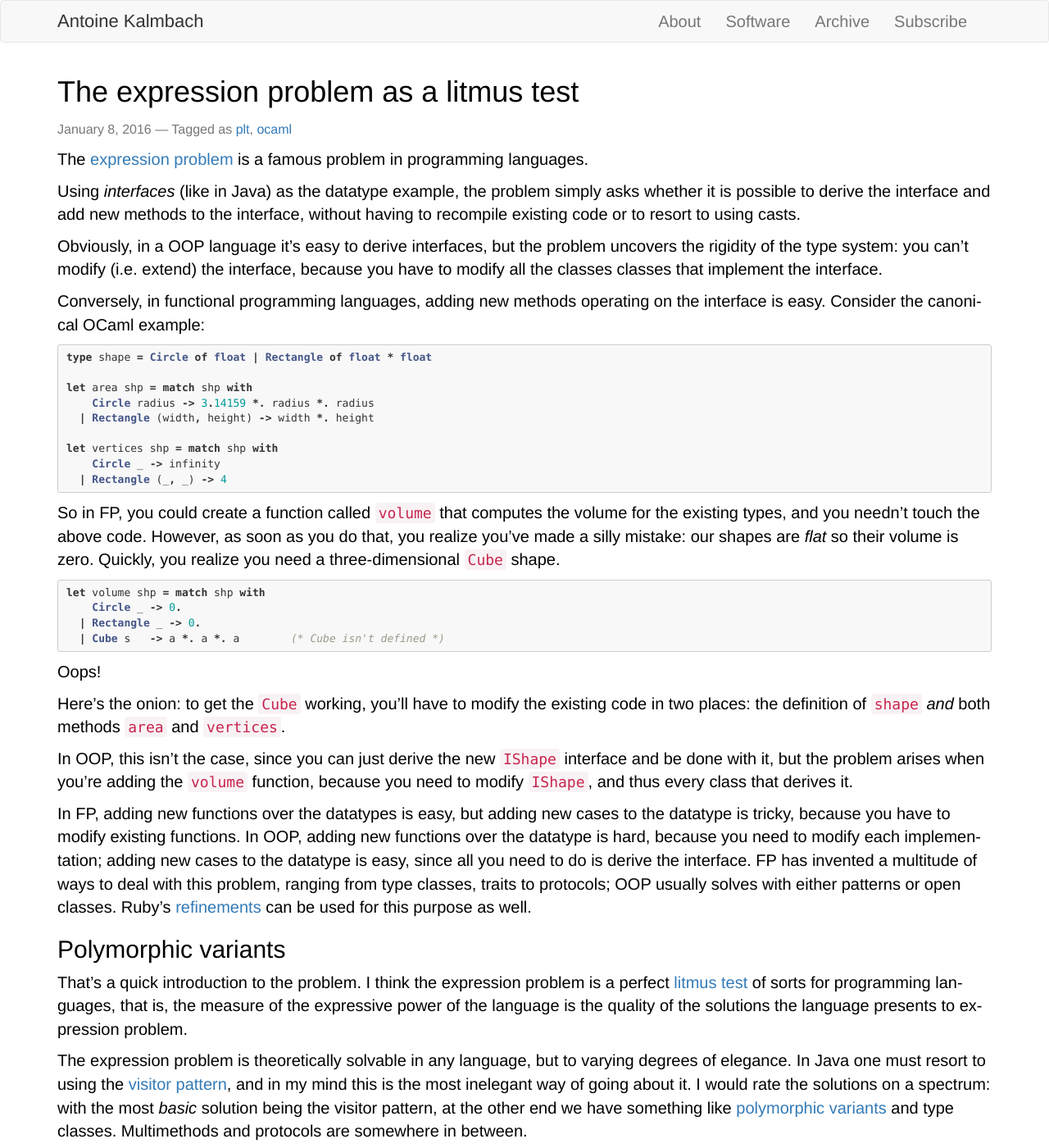
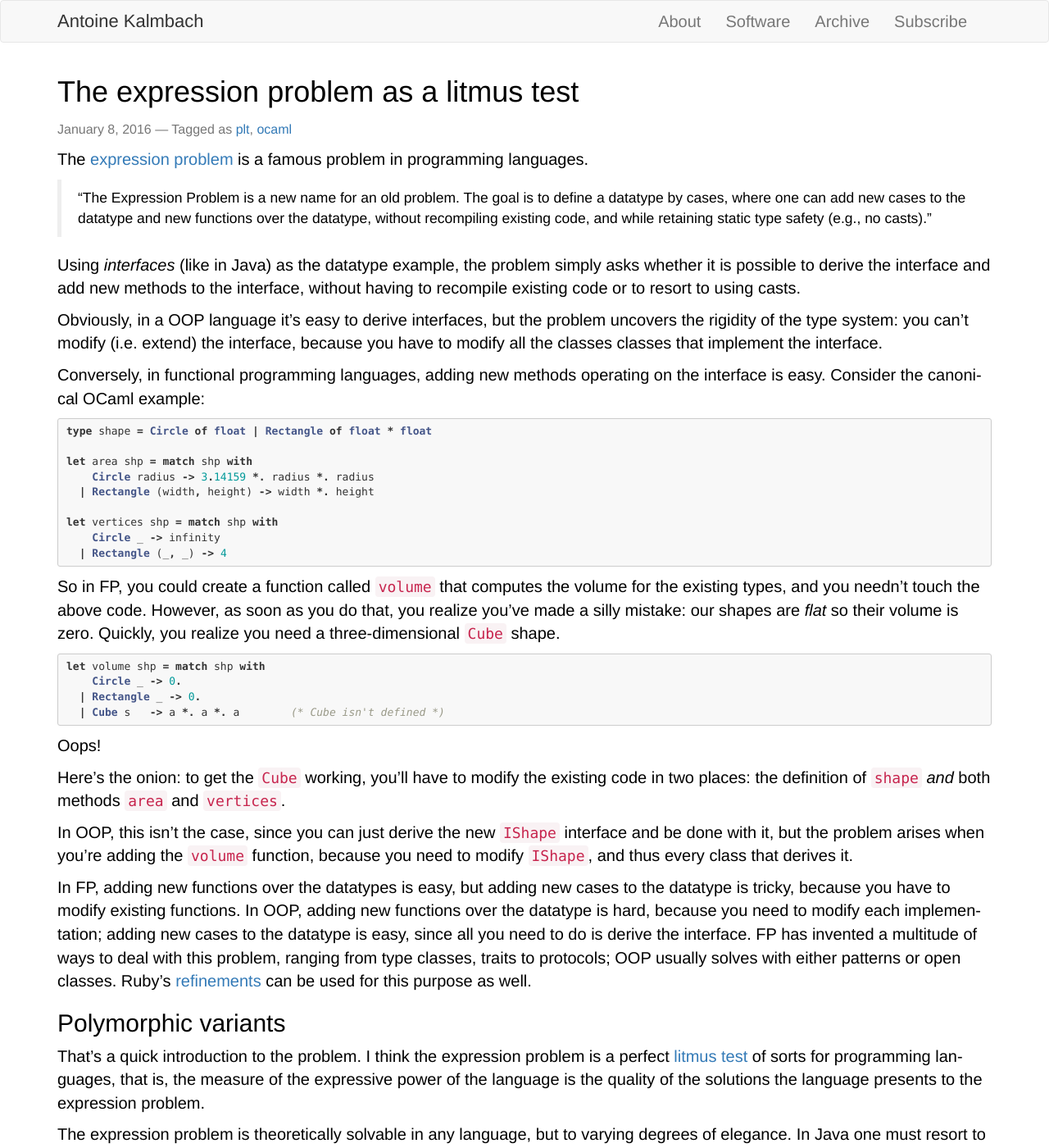
Before and after one commit to ane/ane.github.io, a Jekyll site: the page built from _posts/2016-01-08-the-expression-problem-as-a-litmus-test.md, in a window 1280 px wide and 1400 px high. Shown: the whole window at 82% size. Built offline with Jekyll 4.4.1, drawn with Linux system fonts in a browser that asks for light colours; nearby versions of some CDN libraries; Markdown is read by kramdown in place of the engine named in the settings; comment, search, counter and statistics services are not loaded.

Commit message:
Where did the stupid quote go?

```diff
--- a/_posts/2016-01-08-the-expression-problem-as-a-litmus-test.md
+++ b/_posts/2016-01-08-the-expression-problem-as-a-litmus-test.md
@@ -10,6 +10,10 @@ title: The expression problem as a litmus test
 
 The [expression problem](https://en.wikipedia.org/wiki/Expression_problem) is a famous problem in
 programming languages.
+
+> "The Expression Problem is a new name for an old problem. The goal is to define a datatype by
+> cases, where one can add new cases to the datatype and new functions over the datatype, without
+> recompiling existing code, and while retaining static type safety (e.g., no casts)."
 
 Using *interfaces* (like in Java) as the datatype example, the problem simply asks whether it is
 possible to derive the interface and add new methods to the interface, without having to recompile
@@ -69,7 +73,7 @@ can be used for this purpose as well.
 That's a quick introduction to the problem. I think the expression problem is a perfect
 [litmus test](https://en.wikipedia.org/wiki/Litmus#Uses) of sorts for programming languages, that
 is, the measure of the expressive power of the language is the quality of the solutions the language
-presents to expression problem.
+presents to the expression problem.
 
 The expression problem is theoretically solvable in any language, but to varying degrees of
 elegance. In Java one must resort to using the
```
